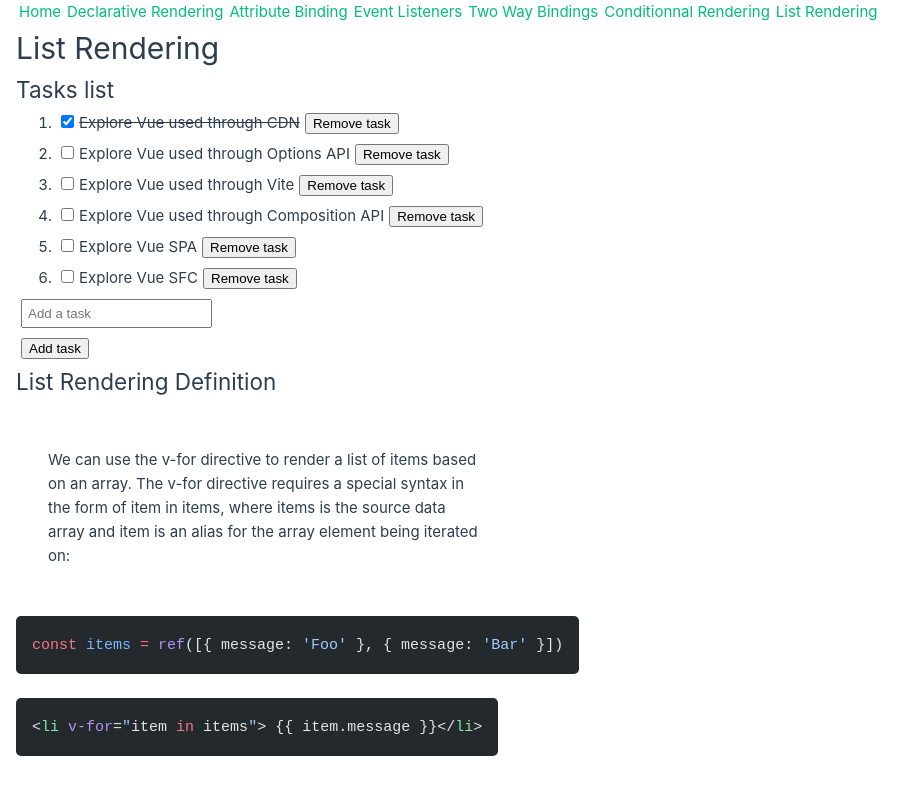
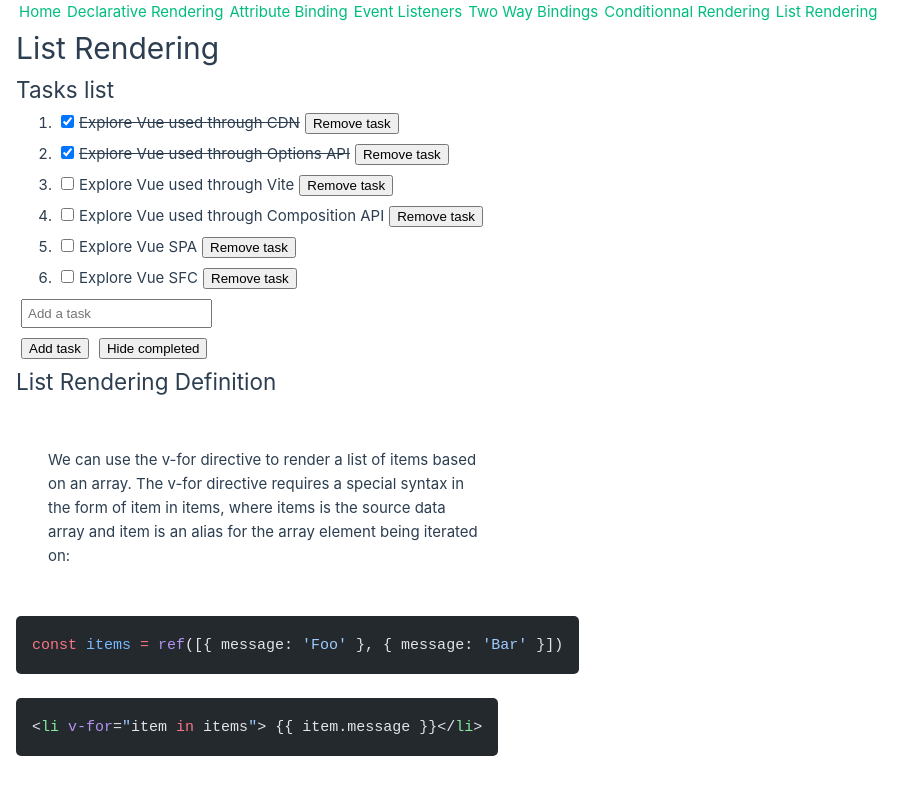
Before and after one commit to ShotGunShack/vue_composition_api_style, a Vue app: page /list-rendering in a window 1280 px wide. Shown: the top 794 px of the page, without its empty margins (0-924 px from the left). Built offline with nearby package versions, Linux system fonts and the light colour scheme.

Commit message:
computed_property : implement a feature hiding the completed tasks or showing them all using computed method

```diff
--- a/src/components/ListRendering.vue
+++ b/src/components/ListRendering.vue
@@ -2,7 +2,7 @@
     <h1>List Rendering</h1>
     <h2>Tasks list</h2>
     <ol>
-        <li v-for="todo in todos" :key="todo.id">
+        <li v-for="todo in computedTasks" :key="todo.id">
             <input type="checkbox" v-model="todo.isCompleted" />
             <span :class="{strikeThrough : todo.isCompleted}" >{{ todo.text }}</span>  <!--=> {{ todo.id }} -->
             <button @click="removeTask(todo.id)">Remove task</button>
@@ -14,6 +14,9 @@
 
     <div>
         <button @click="addTask">Add task</button>
+        <button @click="hideCompletedTasks = !hideCompletedTasks">
+            {{ hideCompletedTasks ? 'Show all' : 'Hide completed' }}
+        </button>
     </div>
 
     <h2>List Rendering Definition</h2>
@@ -54,7 +57,7 @@
 </template>
 
 <script setup>
-import { ref } from 'vue';
+import { ref, computed } from 'vue';
 
 const todoId = ref(0);
 const newTask = ref(null);
@@ -63,7 +66,7 @@
 const isNewTaskEmpty = ref(false);
 const todos = ref( [
     { id: ++todoId.value, text: 'Explore Vue used through CDN', isCompleted : true},
-    { id: ++todoId.value, text: 'Explore Vue used through Options API', isCompleted : false },
+    { id: ++todoId.value, text: 'Explore Vue used through Options API', isCompleted : true },
     { id: ++todoId.value, text: 'Explore Vue used through Vite', isCompleted : false },
     { id: ++todoId.value, text: 'Explore Vue used through Composition API', isCompleted : false },
     { id: ++todoId.value, text: 'Explore Vue SPA', isCompleted : false },
@@ -97,6 +100,15 @@
         return todo.id !== id;
     });
 }
+
+const hideCompletedTasks = ref(false);
+const computedTasks = computed(() => {
+    console.log("Is completed tasks hidden button clicked : "+hideCompletedTasks.value);
+    if(hideCompletedTasks.value) {
+        return todos.value.filter(t => !t.isCompleted);
+    }
+    return todos.value;
+});
 </script>
 
 <style>
```
